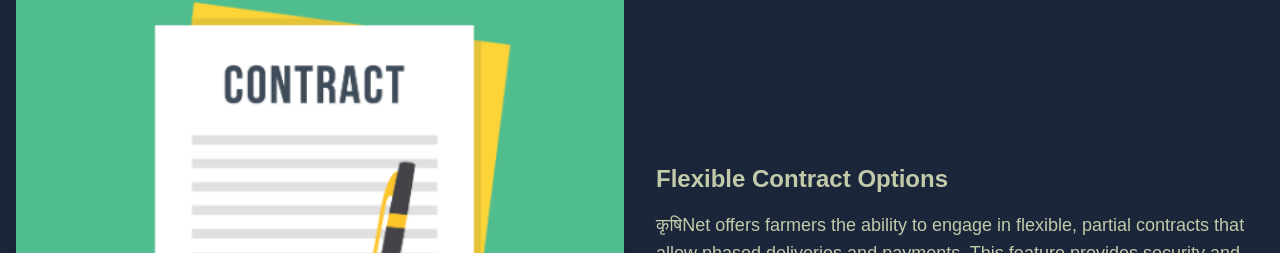
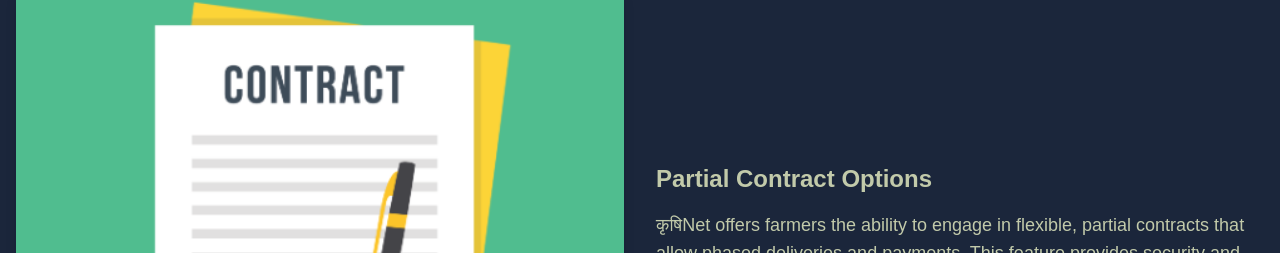
Before and after one commit to AtharvaDeokar21/landing_page, a React (Create React App) app: page / in a window 1280 px wide. Shown: the part 1039-1292 px from the top of the page. Built offline with nearby package versions, Linux system fonts and the light colour scheme.

Commit message:
final changes

```diff
--- a/src/components/About.js
+++ b/src/components/About.js
@@ -15,7 +15,7 @@ function About() {
           </p>
         </div>
 
-        {/* Benefits Section */}
+        {/* Benefits Section
         <div className="grid grid-cols-1 md:grid-cols-2 px-10 gap-12">
           <div>
             <h3 className="text-2xl font-bold text-white mb-4">Why Choose कृषिNet?</h3>
@@ -36,16 +36,16 @@ function About() {
                 <strong>Regulatory Compliance:</strong> Integrated with existing government structures for dispute resolution and insurance, ensuring smooth operations.
               </li>
             </ul>
-          </div>
+          </div> */}
 
-          <div>
-            <h3 className="text-2xl font-bold text-white mb-4">Our Vision</h3>
+          <div className='mx-4'>
+            <h3 className="text-2xl font-bold text-white mb-4 ">Our Vision</h3>
             <p className="text-[#C2CAAA]">
               We envision a future where every farmer, regardless of scale, has direct access to markets, secure income, and a stable economic environment. By leveraging blockchain technology, कृषिNet aims to revolutionize the agricultural sector, making it more efficient, transparent, and fair for everyone involved. We believe that by removing barriers, we can create a more sustainable and prosperous future for farmers across the globe.
             </p>
           </div>
-        </div>
       </div>
+
     </section>
   );
 }
--- a/src/components/Companies.js
+++ b/src/components/Companies.js
@@ -16,6 +16,13 @@ function Companies() {
       image: profitImage,
     },
     {
+      id: 'direct-farm-sourcing', // Unique ID for navigation
+      title: 'Direct Farm-to-Business Sourcing',
+      description:
+        'Eliminate the middlemen and establish direct relationships with farmers. This feature ensures transparency, traceability, and higher quality standards, benefiting both companies and farmers.',
+      image: directSourcingImage,
+    },
+    {
       id: 'trusted-api-integration', // Unique ID for navigation
       title: 'Seamless Integration with Trusted APIs',
       description:
@@ -28,13 +35,6 @@ function Companies() {
       description:
         'Experience a hassle-free process from procurement to delivery. कृषिNet simplifies operational workflows, enhancing efficiency and allowing companies to focus on their core business activities.',
       image: convenienceImage,
-    },
-    {
-      id: 'direct-farm-sourcing', // Unique ID for navigation
-      title: 'Direct Farm-to-Business Sourcing',
-      description:
-        'Eliminate the middlemen and establish direct relationships with farmers. This feature ensures transparency, traceability, and higher quality standards, benefiting both companies and farmers.',
-      image: directSourcingImage,
     },
   ];
 
--- a/src/components/Farmers.js
+++ b/src/components/Farmers.js
@@ -10,7 +10,7 @@ function Farmers() {
   const features = [
     {
       id: 'flexible-contract-options', // Unique ID for navigation
-      title: 'Flexible Contract Options',
+      title: 'Partial Contract Options',
       description:
         'कृषिNet offers farmers the ability to engage in flexible, partial contracts that allow phased deliveries and payments. This feature provides security and adaptability to meet individual farming needs.',
       image: partialContractImage,
```
